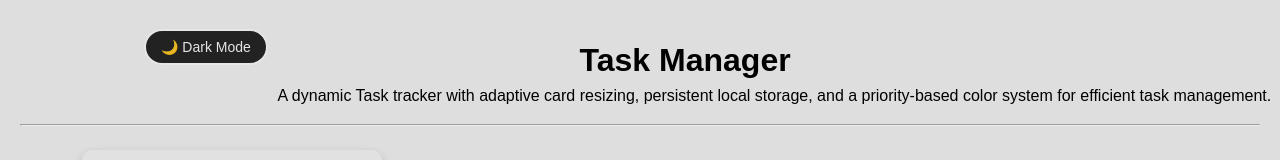
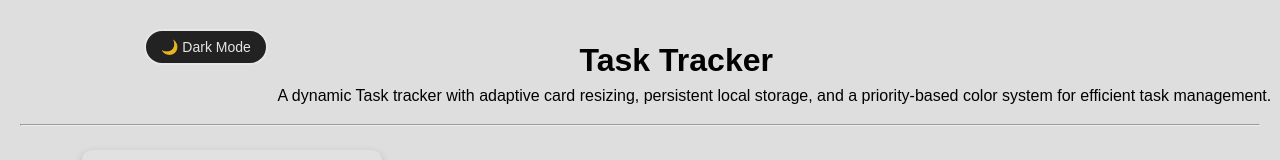
Before and after one commit to MSKumar-Dev/Task-Tracker-ReactApp, a React (Vite) app: page / in a window 1280 px wide. Shown: the top 160 px of the page. Built offline with nearby package versions, Linux system fonts and the light colour scheme.

Commit message:
Update ToDoList.jsx

```diff
--- a/src/ToDoList.jsx
+++ b/src/ToDoList.jsx
@@ -71,7 +71,7 @@ export default function ToDoList() {
     return (
         <div className={`container ${darkMode ? "dark-mode" : "light-mode"}`}>
             <div className="head">
-                <h1>Task Manager</h1>
+                <h1>Task Tracker</h1>
                 <p>A dynamic  Task tracker  with adaptive card resizing, persistent local storage, and a priority-based color system for efficient task management.</p>
             </div>
             {/* Theme Toggle */}
```
